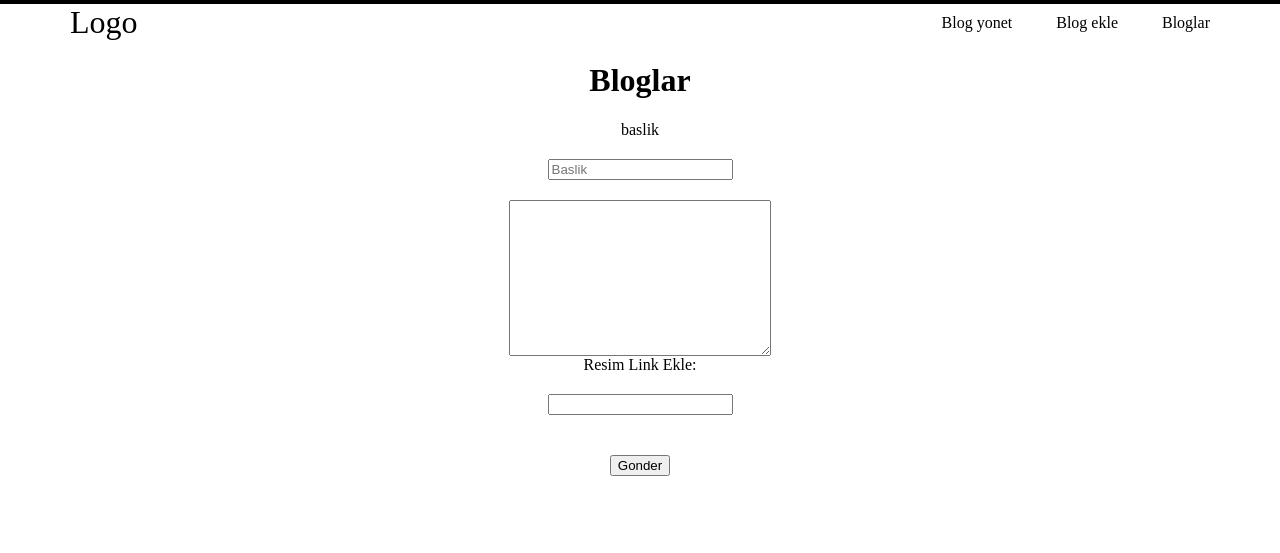
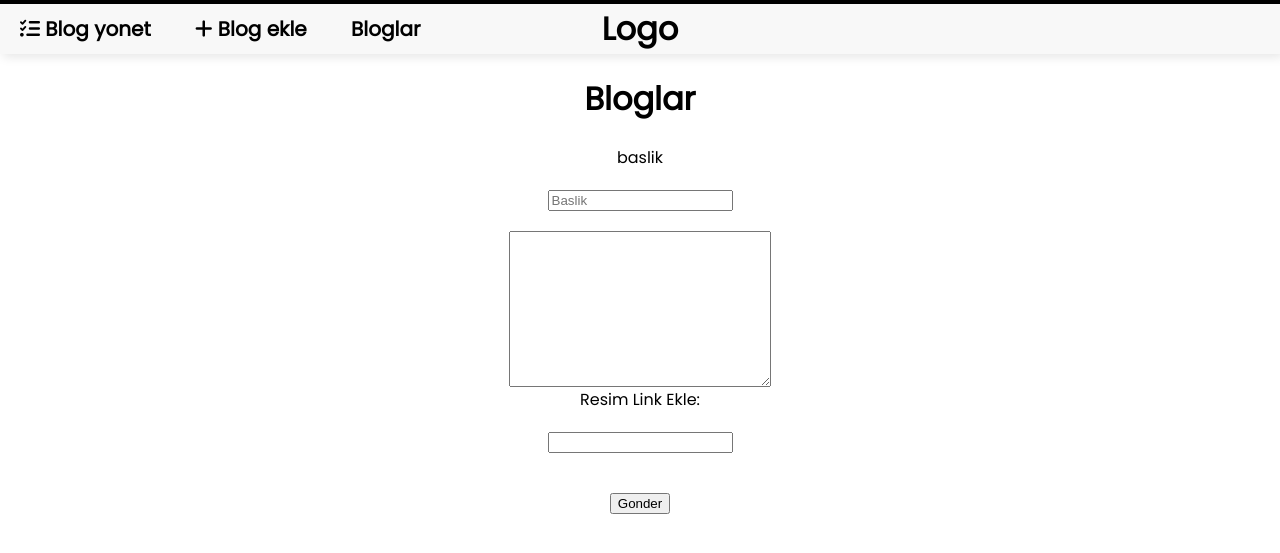
Before and after one commit to YSakalli/sporys, a PHP site: page /page/blogekle.php in a window 1280 px wide. Shown: the top 553 px of the page. Run offline with PHP 8.4, Linux system fonts and the light colour scheme; the visitor is signed in with stand-in values (Sample User, id 1).

Commit message:
Blog edited

```diff
--- a/page/blogekle.php
+++ b/page/blogekle.php
@@ -18,6 +18,9 @@ if ($role !== 'admin') {
 <head>
     <meta charset="UTF-8">
     <meta name="viewport" content="width=device-width, initial-scale=1.0">
+    <link rel="stylesheet" href="https://cdnjs.cloudflare.com/ajax/libs/font-awesome/6.5.0/css/all.min.css"
+        integrity="sha512-Avb2QiuDEEvB4bZJYdft2mNjVShBftLdPG8FJ0V7irTLQ8Uo0qcPxh4Plq7G5tGm0rU+1SPhVotteLpBERwTkw=="
+        crossorigin="anonymous" referrerpolicy="no-referrer" />
     <link rel="stylesheet" href="/style/blog.css">
     <title>Document</title>
 </head>
@@ -29,9 +32,9 @@ if ($role !== 'admin') {
             <a href="../profile.php">Logo</a>
         </div>
         <div class="nav">
-            <a href="blogyonet.php">Blog yonet</a>
-            <a href="blogekle.php">Blog ekle</a>
-            <a href="blog.php">Bloglar</a>
+            <a href="blogyonet.php"><i class="fa-solid fa-list-check"></i> Blog yonet</a>
+            <a href="blogekle.php"><i class="fa-solid fa-plus"></i> Blog ekle</a>
+            <a href="../blog.php">Bloglar</a>
         </div>
     </header>
     <!-- Header -->
--- a/style/blog.css
+++ b/style/blog.css
@@ -1,40 +1,71 @@
+@import url('https://fonts.googleapis.com/css2?family=Poppins&display=swap');
+
 body {
     box-sizing: border-box;
     margin: 0;
     padding: 0;
     border-top: 4px black solid;
+    font-family: 'Poppins';
 }
 
 header {
+    position: relative;
     display: flex;
-    justify-content: space-between;
+    grid-template-columns: 1fr 2fr;
     align-items: center;
-    height: 8%;
+    height: 50px;
     width: 100%;
+    background-color: #f8f8f8;
+    box-shadow: 3px 3px 10px rgba(0, 0, 0, 0.1);
 }
 
+
 header .logo {
-    margin-left: 50px;
-
+    position: absolute;
+    left: 50%;
+    transform: translateX(-50%);
 }
 
 header .logo a {
     text-decoration: none;
-    font-weight: 500;
+    font-weight: bold;
     font-size: 32px;
     color: black;
-    padding: 10px 20px;
     text-align: center;
 
 }
 
 header .nav a {
+    position: relative;
     text-decoration: none;
     font-weight: 500;
-    font-size: 16px;
+    font-size: 20px;
+    font-weight: bold;
     color: black;
-    padding: 10px 20px;
     text-align: right;
+    margin: 20px;
+    transition: .5s ease-in-out;
+}
+
+header .nav a:hover {
+    color: tomato;
+}
+
+header .nav a::before {
+    content: '';
+    position: absolute;
+    bottom: 0;
+    height: 2px;
+    width: 100%;
+    background-color: tomato;
+    transform: scaleX(0);
+    transition: transform 0.5s ease-in-out;
+    transform-origin: right;
+}
+
+header .nav a:hover:before {
+    transform: scaleX(1);
+    transform-origin: left;
 }
 
 header .nav {
```
Also changed, not shown: other parts of style/blog.css (+31 -1 lines), blog.php (+11 -10 lines), page/blogyonet.php (+6 -4 lines), page/yazi.php (renamed from yazi.php, +9 -6 lines).
